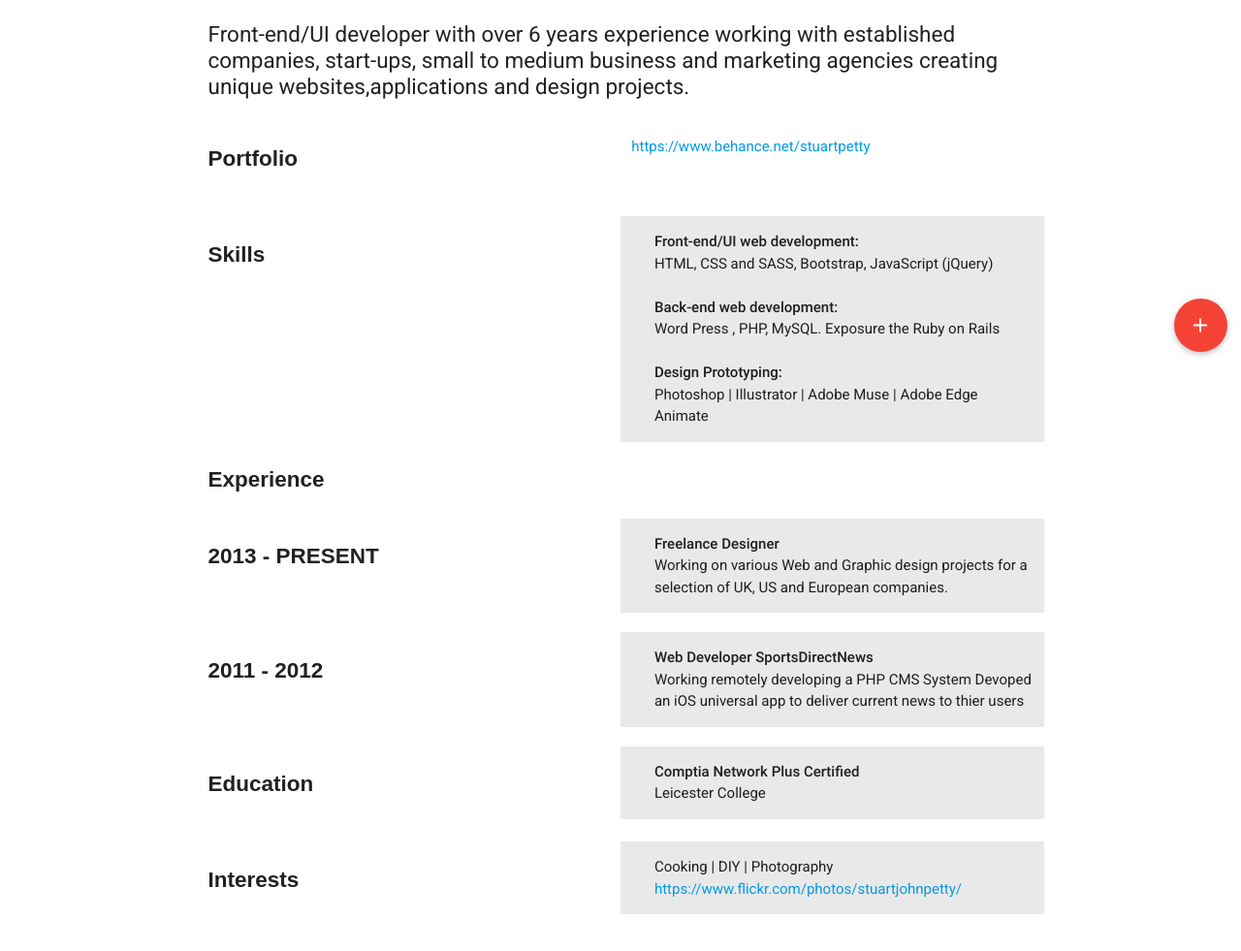
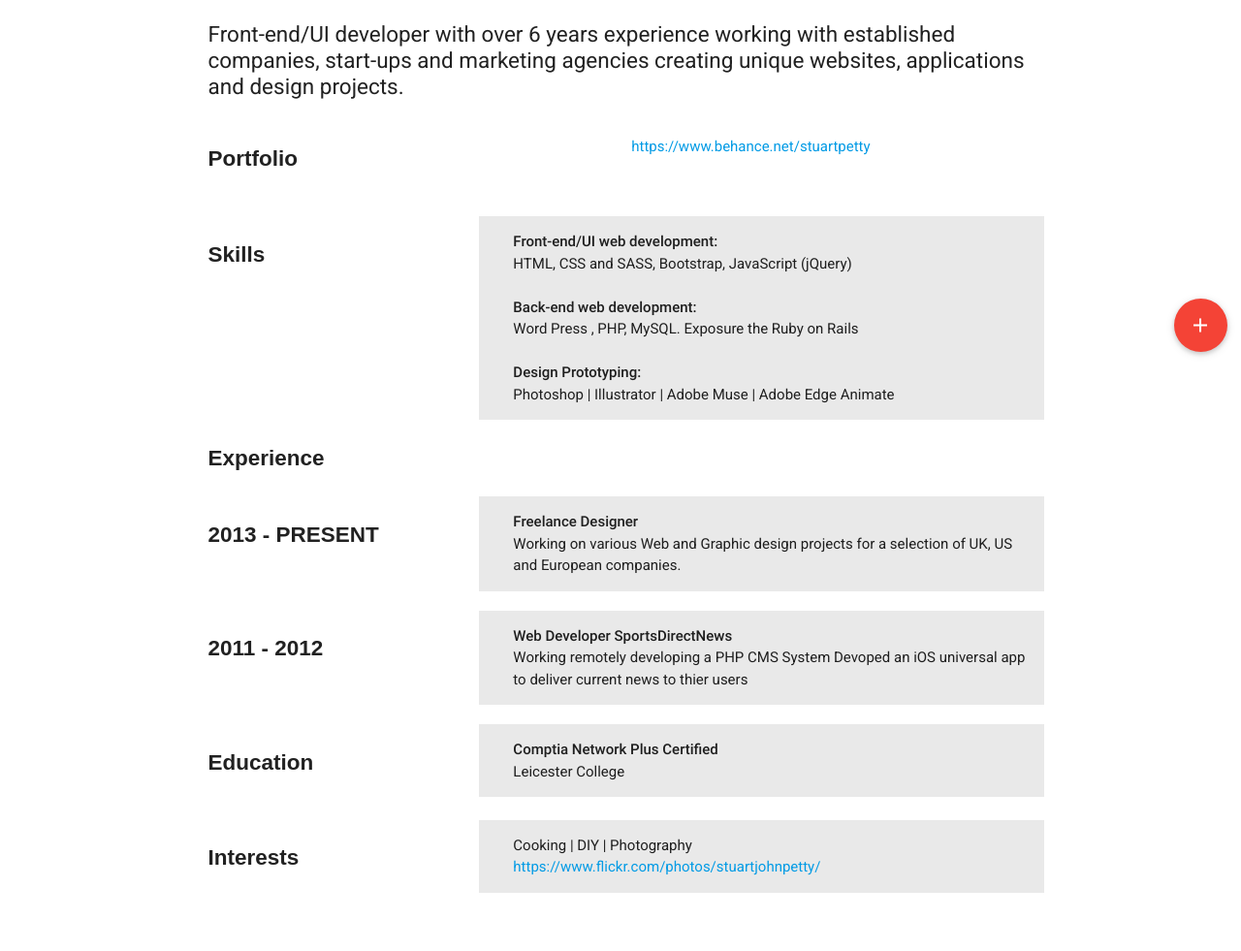
Before and after one commit to StuartPetty/stuartpetty.work, a plain HTML site: page index.html in a window 1280 px wide. Shown: the part 367-1348 px from the top of the page at 97% size. Drawn offline with nearby package versions, Linux system fonts and the light colour scheme.

Commit message:
Changed Grids for Desktop Layout

```diff
--- a/index.html
+++ b/index.html
@@ -59,8 +59,8 @@
 
 
                       <div class="col s12 m12 l12"><h2>Front-end/UI developer with over 6 years experience working with established
-                                      companies, start-ups, small to medium business and marketing agencies
-                                      creating unique websites,applications and design projects.</h2>
+                                      companies, start-ups and marketing agencies
+                                      creating unique websites, applications and design projects.</h2>
 
                       </div>
 
@@ -73,8 +73,8 @@
 
           <div class="row">
 
-          <div class="col s12 m6 l6" id="dateRoles"><p>Skills</p></div>
-          <div class="col s12 m6 l6" id="cvDescription"><p><strong>Front-end/UI web development:</strong> <br>
+          <div class="col s12 m6 l4" id="dateRoles"><p>Skills</p></div>
+          <div class="col s12 m6 l8" id="cvDescription"><p><strong>Front-end/UI web development:</strong> <br>
                                     HTML, CSS and SASS, Bootstrap, JavaScript (jQuery)  <br><br>
 
                                     <strong>Back-end web development:</strong><br>
@@ -85,13 +85,14 @@
 
                                               </div>
 
-          <div class="col s12 m6 l6" id="dateRoles"><p>Experience</p></div>
+          <div class="col s12 m6 l4" id="dateRoles"><p>Experience</p></div>
 
 
           <div class="row">
 
-          <div class="col s12 m6 l6" id="dateRoles"><p>2013 - PRESENT</p></div>
-                            <div class="col s12 m6 l6" id="cvDescription"><p><strong>Freelance Designer</strong><br> Working on various Web and Graphic design projects for a
+          <div class="col s12 m6 l4" id="dateRoles"><p>2013 - PRESENT</p></div>
+
+          <div class="col s12 m6 l8" id="cvDescription"><p><strong>Freelance Designer</strong><br> Working on various Web and Graphic design projects for a
                   selection of UK, US and European companies.</p></a></div>
 
                             </div>
@@ -101,8 +102,10 @@
 
           <div class="row">
 
-          <div class="col s12 m6 l6" id="dateRoles"><p>2011 - 2012</p></div>
-                            <div class="col s12 m6 l6" id="cvDescription"><p><strong>Web Developer SportsDirectNews</strong><br>Working remotely developing a PHP CMS System
+          <div class="col s12 m6 l4" id="dateRoles"><p>2011 - 2012</p></div>
+
+
+          <div class="col s12 m6 l8" id="cvDescription"><p><strong>Web Developer SportsDirectNews</strong><br>Working remotely developing a PHP CMS System
 Devoped an iOS universal app to deliver current news to thier users</p></a></div>
 
                             </div>
@@ -112,8 +115,10 @@ Devoped an iOS universal app to deliver current news to thier users</p></a></div
 
           <div class="row">
 
-          <div class="col s12 m6 l6" id="dateRoles"><p>Education</p></div>
-                            <div class="col s12 m6 l6" id="cvDescription"><p> <strong>
+          <div class="col s12 m6 l4" id="dateRoles"><p>Education</p></div>
+
+
+          <div class="col s12 m6 l8" id="cvDescription"><p> <strong>
 
 Comptia Network Plus Certified</strong><br> Leicester College </p></div>
 
@@ -123,8 +128,9 @@ Comptia Network Plus Certified</strong><br> Leicester College </p></div>
 
           <div class="row">
 
-          <div class="col s12 m6 l6" id="dateRoles"><p>Interests</p></div>
-                            <div class="col s12 m6 l6" id="cvDescription"><p> Cooking | DIY | Photography <br>
+          <div class="col s12 m6 l4" id="dateRoles"><p>Interests</p></div>
+
+          <div class="col s12 m6 l8" id="cvDescription"><p> Cooking | DIY | Photography <br>
 <a href="https://www.flickr.com/photos/stuartjohnpetty/">https://www.flickr.com/photos/stuartjohnpetty/</a></div>
 
                             </div>
```
